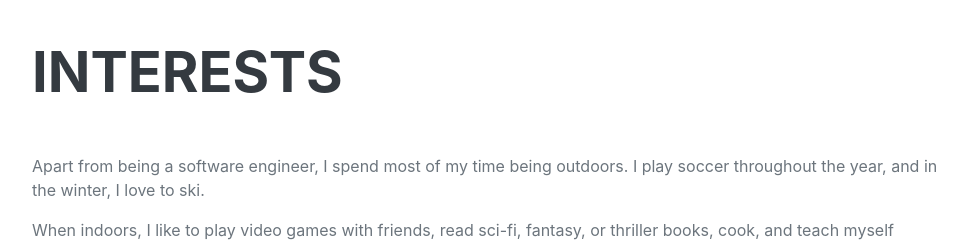
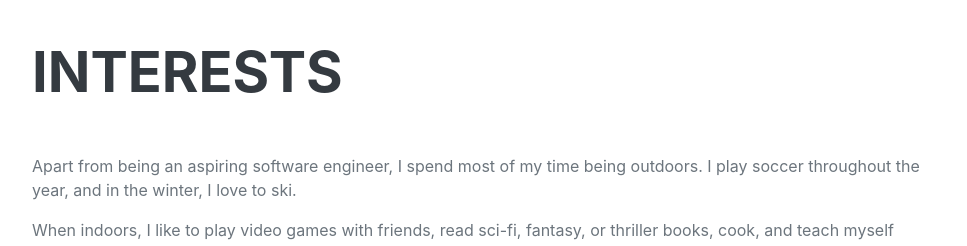
Before and after one commit to AldenCutler/personal-website, a plain HTML site: page index.html in a window 1280 px wide. Shown: the part 4046-4292 px from the top of the page, without its empty margins (288-1255 px from the left). Drawn offline with nearby package versions, Linux system fonts and the light colour scheme; a web font is replaced by a local one.

Commit message:
update text

```diff
--- a/index.html
+++ b/index.html
@@ -177,7 +177,7 @@
             <section class="resume-section" id="interests">
                 <div class="resume-section-content">
                     <h2 class="mb-5">Interests</h2>
-                    <p>Apart from being a software engineer, I spend most of my time being outdoors. I play soccer throughout the year, and in the winter, I love to ski.</p>
+                    <p>Apart from being an aspiring software engineer, I spend most of my time being outdoors. I play soccer throughout the year, and in the winter, I love to ski.</p>
                     <p class="mb-0">When indoors, I like to play video games with friends, read sci-fi, fantasy, or thriller books, cook, and teach myself chess.</p>
                     <p></p>
                     <p class="mb-0"> I also like listening to music, here's what I have on repeat right now:</p>
```
